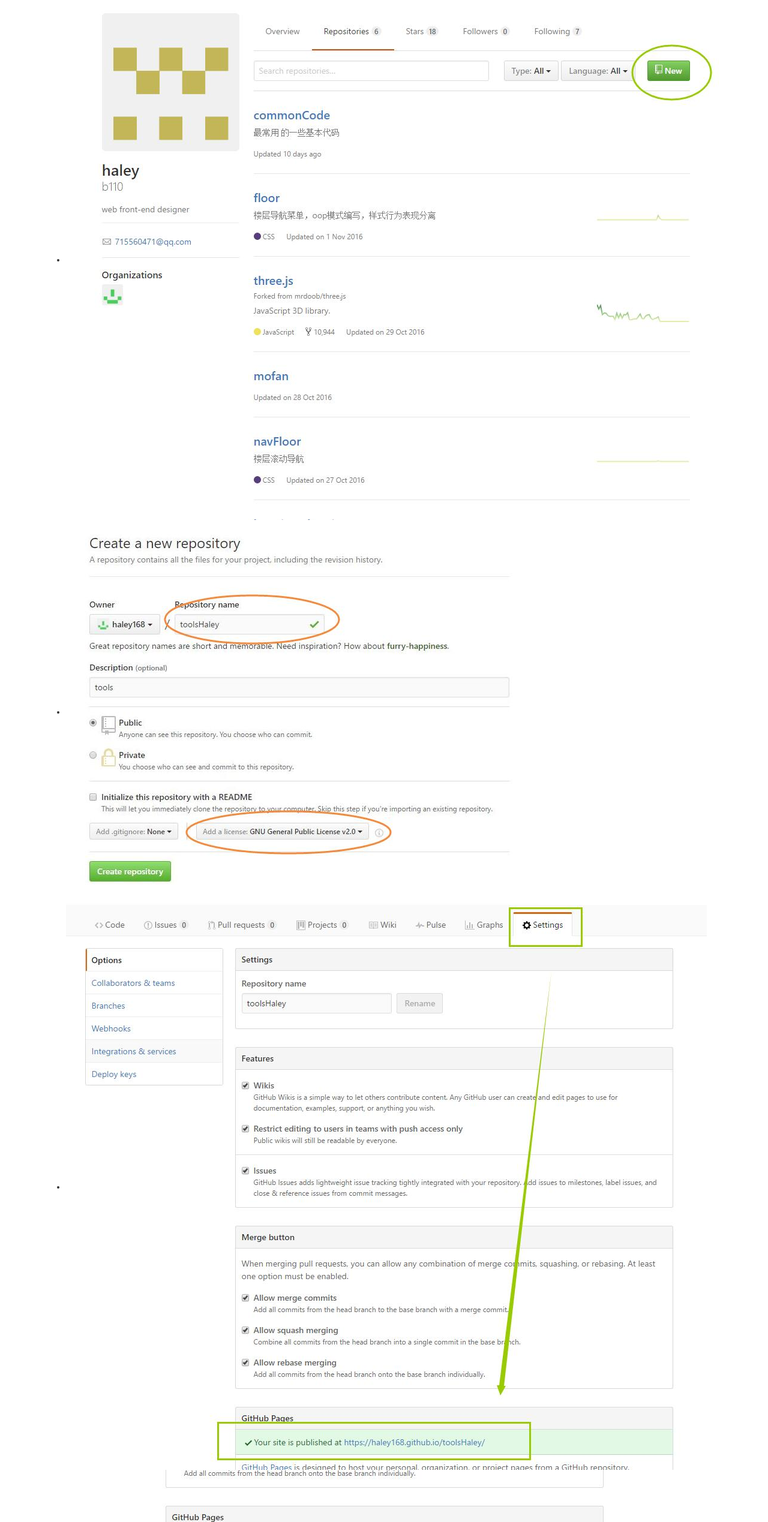
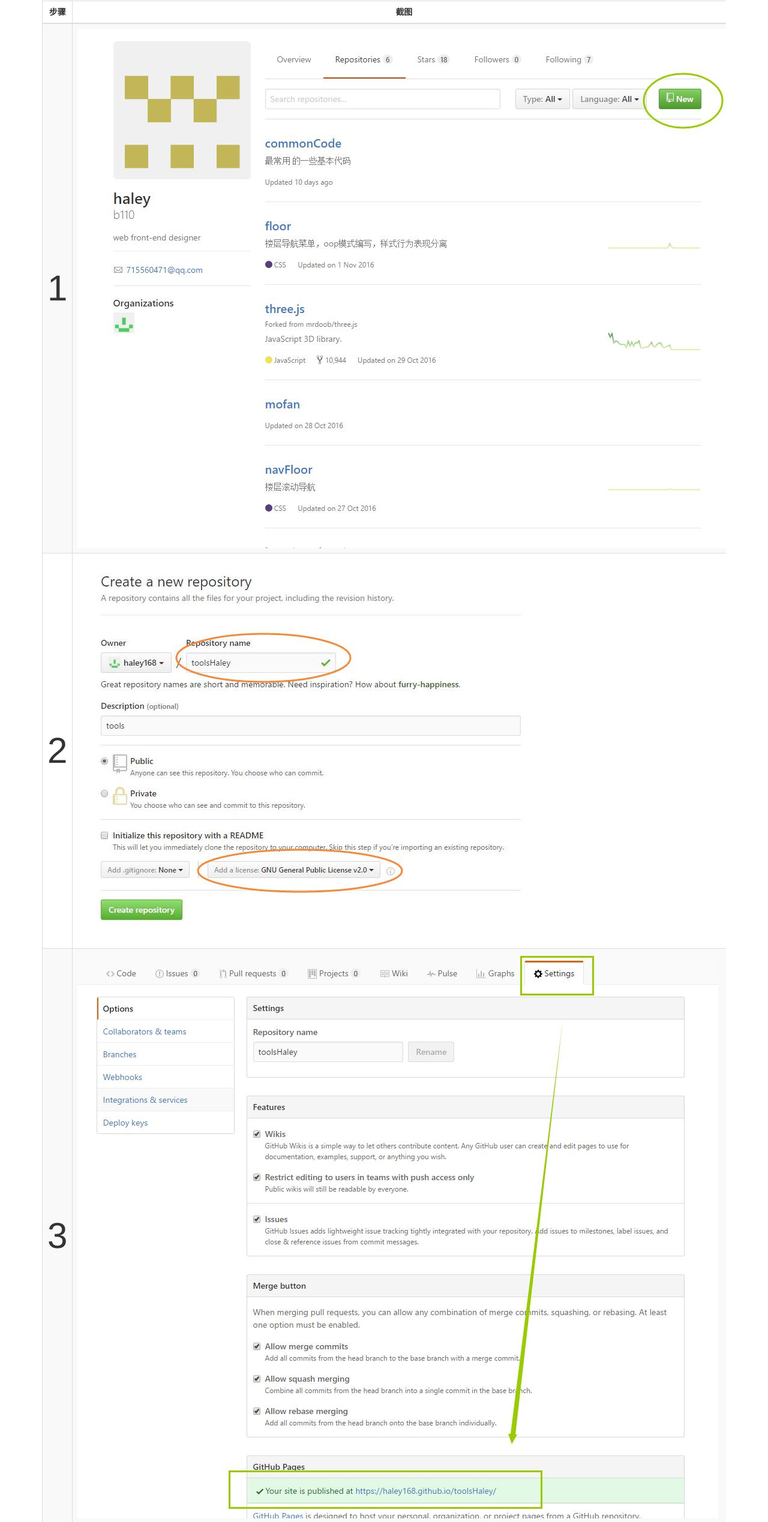
Before and after one commit to haley168/howToUseGithub, a plain HTML site: page index.html in a window 1280 px wide. Shown: the part 62-2600 px from the top of the page at 60% size. Drawn offline with nearby package versions, Linux system fonts and the light colour scheme.

Commit message:
更换ul结构为table

```diff
--- a/index.html
+++ b/index.html
@@ -11,17 +11,63 @@
     <link href="https://cdn.bootcss.com/bootstrap/3.3.5/css/bootstrap.min.css" rel="stylesheet">
     <script src="https://cdn.bootcss.com/bootstrap/3.3.5/js/bootstrap.min.js"></script>
     <title>使用github发布公开信息的方法</title>
+    <style>
+        .tableBox th{
+            vertical-align: middle;
+            text-align: center;
+        }
+        .tableBox th:first-child{
+            width: 30%;
+        }
+        .tableBox td.step{
+            font-size:60px;
+            vertical-align: middle;
+        }
+        .tableBox th:nth-child(2) img{
+            width: 100%;
+        }
+        .red{
+            color:#f00;
+        }
+    </style>
 </head>
 <body>
 <div class="container">
     <h2>使用github发布公开信息的方法</h2>
-    <div>
-        <ul>
-            <li><img src="imgs/1.jpg" alt=""/></li>
-            <li><img src="imgs/2.jpg" alt=""/></li>
-            <li><img src="imgs/3.jpg" alt=""/></li><li><img src="imgs/4.jpg" alt=""/></li>
-            <li>发布完毕，立马访问会导致404，过段时间就可以访问了。</li>
-        </ul>
+    <div class="table-responsive tableBox">
+        <table class="table table-striped table-hover table-bordered">
+            <thead>
+            <tr>
+                <th>
+                    步骤
+                </th>
+                <th>
+                    截图
+                </th>
+            </tr>
+            </thead>
+            <tbody>
+            <tr>
+                <td class="step">1</td>
+                <td><img src="imgs/1.jpg" alt=""/></td>
+            </tr>
+            <tr>
+                <td class="step">2</td>
+                <td><img src="imgs/2.jpg" alt=""/></td>
+            </tr>
+            <tr>
+                <td class="step">3</td>
+                <td><img src="imgs/3.jpg" alt=""/></td>
+            </tr>
+            <tr>
+                <td class="step">4</td>
+                <td><img src="imgs/4.jpg" alt=""/></td>
+            </tr>
+            <tr>
+                <td colspan="2" class="red">发布完毕，立马访问会导致404，过段时间就可以访问了。</td>
+            </tr>
+            </tbody>
+        </table>
     </div>
 </div>
 </body>
```
